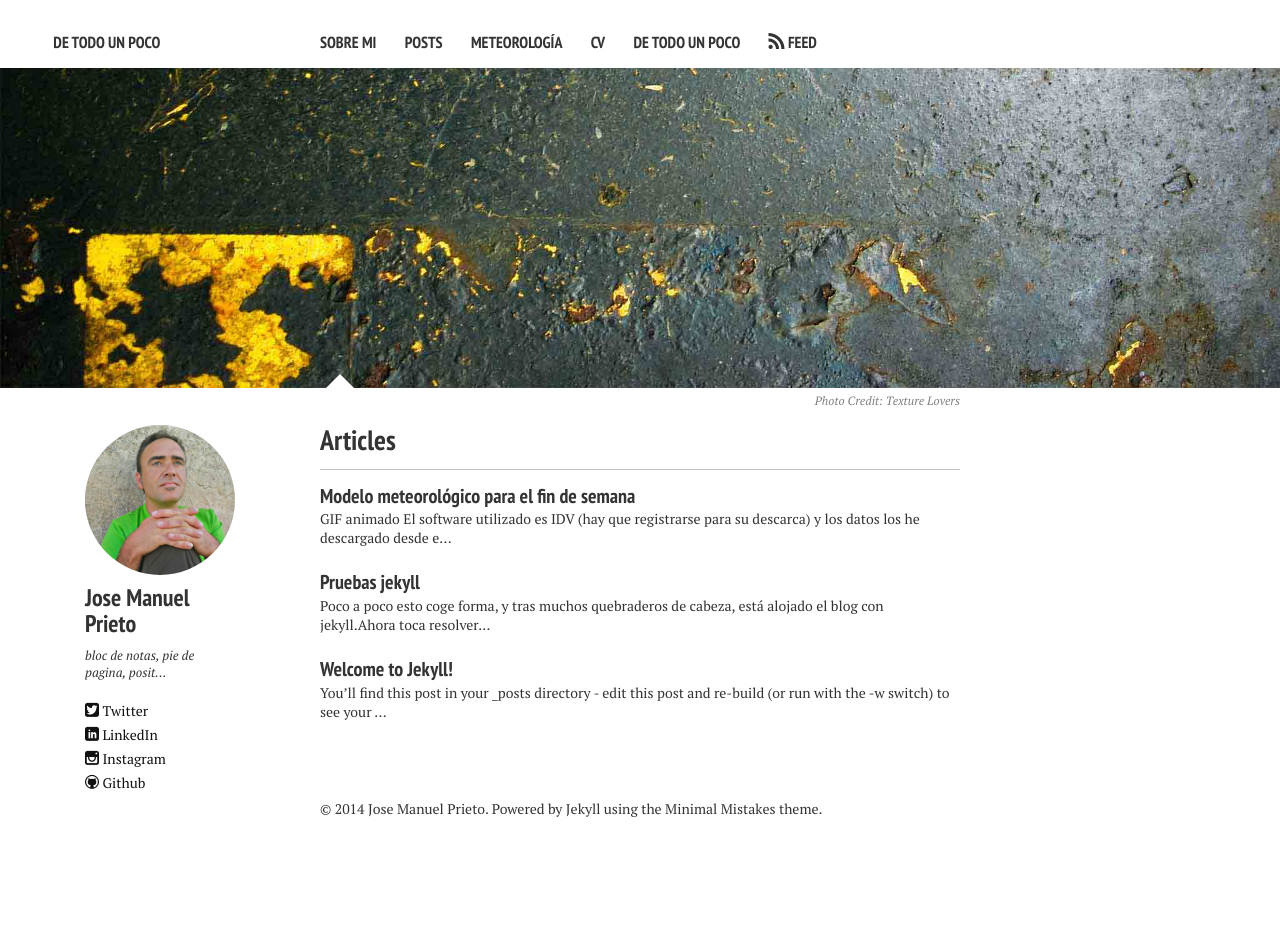
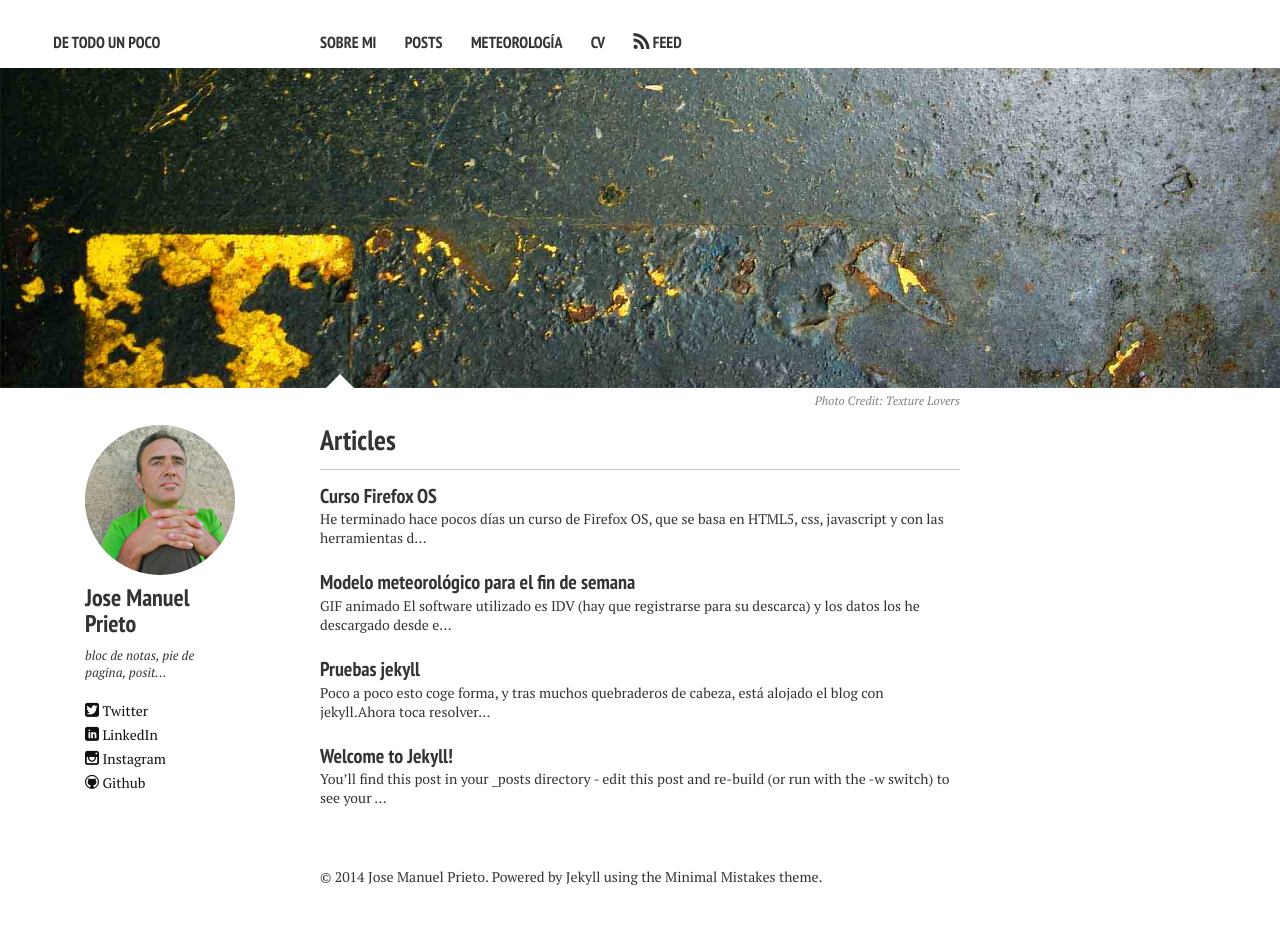
Before and after one commit to jmprietob/jmprietob.github.io, a Jekyll site: the page built from index.md, in a window 1280 px wide. Built offline with Jekyll 4.4.1, drawn with Linux system fonts in a browser that asks for light colours; nearby versions of some CDN libraries; before the commit the page ends 900 px from its top, so only the background shows below that.

Commit message:
Actualizacion 29 de enero
nuevo post y cambios en plantilla

```diff
--- a/_config.yml
+++ b/_config.yml
@@ -38,9 +38,6 @@ links:
     url: /meteo/
   - title: CV
     url: /cv/
-  - title: De todo un poco
-    url: http://jmprietob.github.io
-    external: true
 
 # http://en.wikipedia.org/wiki/List_of_tz_database_time_zones
 timezone:    Europe/Madrid
--- /dev/null
+++ b/_posts/2014-01-28-Curso-Firefox-OS.markdown
@@ -0,0 +1,13 @@
+---
+layout: post
+title:  "Curso Firefox OS"
+date:   2014-01-29 10:00:00
+categories: Formacion
+---
+
+
+He terminado hace pocos días un curso de [Firefox OS](http://www.mozilla.org/es-ES/firefox/os/), que se basa en HTML5, css, javascript y con las herramientas de desarrollo que vienen incorporadas en el navegador Firefox (en Chrome también existen herramientas de desarrollo web y web-móvil).
+El curso lo realicé a través de una plataforma MOOC ([miriadax](https://www.miriadax.net/)), tiene un nivel intermedio y no son necesarios grandes conocimientos de programación.
+Aquí un ejemplo de las aplicaciones que he desarrollado:
+: [Mapas](https://googledrive.com/host/0B7R8FPPQAigaZzhqaTdfamdpbWs/guardaRuta.html)
+: [Cronómetro](https://googledrive.com/host/0B7R8FPPQAigad1A4OVpMM1ZxM3c/index.html)
```
Also changed, not shown: meteo.md (+1 -1 lines).
